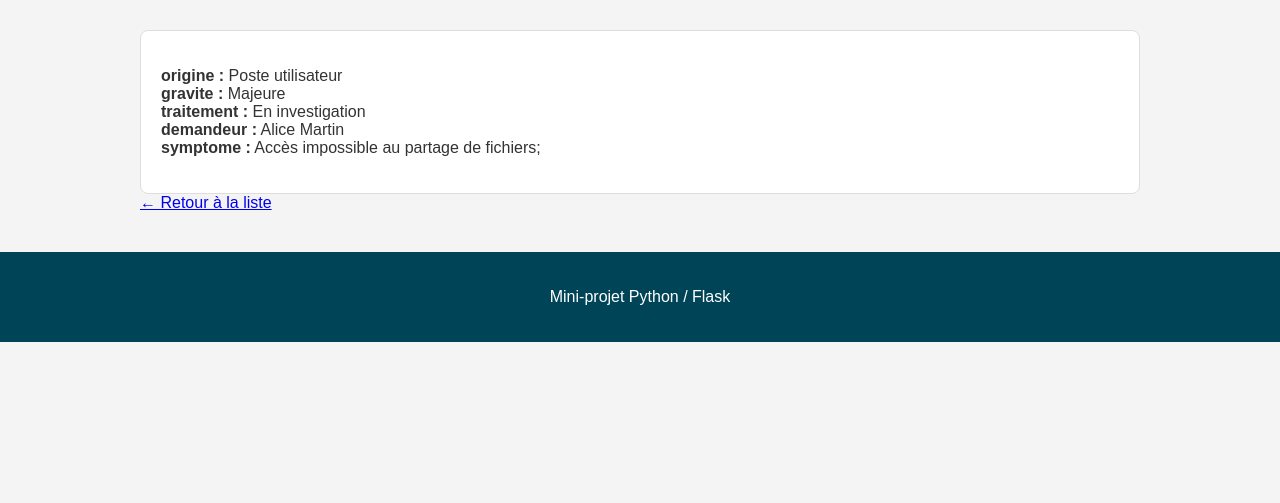
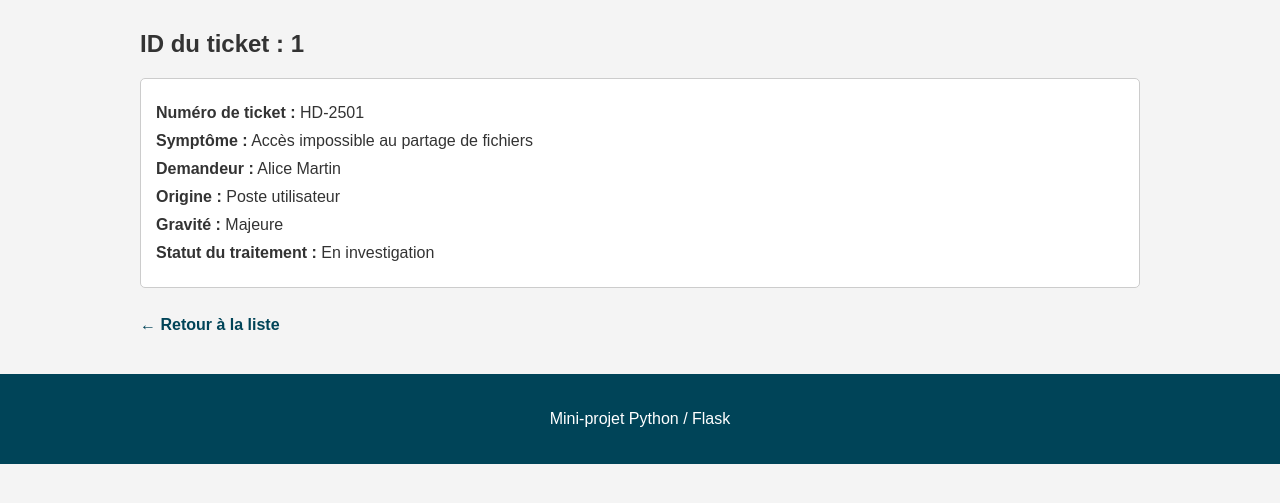
Before and after one commit to crm4784/Suivi-des-incidents-informatiques, a Flask app: page /detail/1 in a window 1280 px wide. Shown: the part 95-598 px from the top of the page. Run offline with Flask 3, Linux system fonts and the light colour scheme.

Commit message:
style: Simplification de la page de detail du ticket

```diff
--- a/static/style.css
+++ b/static/style.css
@@ -53,3 +53,28 @@ footer {
     background-color: #004458;
     color: white;
 }
+/* Style simple pour la page de détail */
+.detail-ticket {
+    background-color: white;
+    border: 1px solid #ccc;
+    border-radius: 5px;
+    padding: 15px;
+    margin-top: 15px;
+}
+
+.detail-ticket p {
+    margin: 10px 0;
+    font-size: 1rem;
+}
+
+.btn-retour {
+    display: inline-block;
+    margin-top: 10px;
+    color: #004458;
+    font-weight: bold;
+    text-decoration: none;
+}
+
+.btn-retour:hover {
+    text-decoration: underline;
+}
--- a/templates/detail.html
+++ b/templates/detail.html
@@ -1,35 +1,21 @@
 {% extends "base.html" %}
 
-{% block title %}Détail{% endblock %}
+{% block title %}Détail du ticket{% endblock %}
 
 {% block content %}
 
-<h2>{{ element.reference }}</h2>
+<h2>ID du ticket : {{ element.id }}</h2>
 
-<div class="detail">
-
-    <p>
-        {{ element.titre }}
-    </p>
-
-    <p>
-        <strong>origine :</strong>
-        {{ element. origine}}<br>
-                <strong>gravite :</strong>
-        {{ element. gravite}}<br>
-                <strong>traitement :</strong>
-        {{ element.traitement}}<br>
-                <strong>demandeur :</strong>
-        {{ element.demandeur}}<br>
-                <strong>symptome :</strong>
-        {{ element.symptome}};
-
-    </p>
-
+<div class="detail-ticket">
+    <p><strong>Numéro de ticket :</strong> {{ element.numeroTicket }}</p>
+    <p><strong>Symptôme :</strong> {{ element.symptome }}</p>
+    <p><strong>Demandeur :</strong> {{ element.demandeur }}</p>
+    <p><strong>Origine :</strong> {{ element.origine }}</p>
+    <p><strong>Gravité :</strong> {{ element.gravite }}</p>
+    <p><strong>Statut du traitement :</strong> {{ element.traitement }}</p>
 </div>
 
-<a href="{{ url_for('index') }}">
-    ← Retour à la liste
-</a>
+<br>
+<a href="{{ url_for('index') }}" class="btn-retour">← Retour à la liste</a>
 
 {% endblock %}
```
